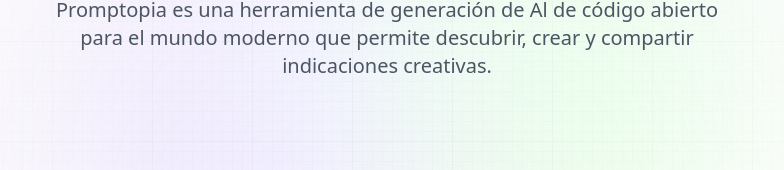
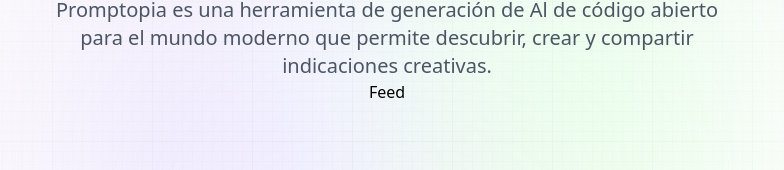
Before and after one commit to Sebmm3010/promtopia, a Next.js app: page / in a window 1280 px wide. Shown: the part 164-334 px from the top of the page, without its empty margins (253-1037 px from the left). Built offline with nearby package versions, Linux system fonts and the light colour scheme.

Commit message:
components

```diff
--- a/app/page.tsx
+++ b/app/page.tsx
@@ -1,3 +1,5 @@
+import { Feed } from "@components";
+
 const Home = () => {
   return (
     <section className="w-full flex-center flex-col">
@@ -14,8 +16,11 @@ const Home = () => {
         el mundo moderno que permite descubrir, crear y compartir indicaciones
         creativas.
       </p>
+
+      {/* Feed */}
+      <Feed />
     </section>
-  );
+  )
 }
 
 export default Home;
--- /dev/null
+++ b/components/Feed.tsx
@@ -0,0 +1,7 @@
+import React from 'react'
+
+export const Feed = () => {
+  return (
+    <div>Feed</div>
+  )
+}
--- /dev/null
+++ b/components/Form.tsx
@@ -0,0 +1,7 @@
+import React from 'react'
+
+export const Form = () => {
+  return (
+    <div>Form</div>
+  )
+}
--- /dev/null
+++ b/components/Navbar.tsx
@@ -0,0 +1,7 @@
+import React from 'react'
+
+export const Navbar = () => {
+  return (
+    <div>Navbar</div>
+  )
+}
--- /dev/null
+++ b/components/ProptCart.tsx
@@ -0,0 +1,7 @@
+import React from 'react'
+
+export const ProptCart = () => {
+  return (
+    <div>ProptCart</div>
+  )
+}
--- /dev/null
+++ b/components/Provider.tsx
@@ -0,0 +1,7 @@
+import React from 'react'
+
+export const Provider = () => {
+  return (
+    <div>Provider</div>
+  )
+}
--- /dev/null
+++ b/components/index.ts
@@ -0,0 +1,5 @@
+export * from './Feed';
+export * from './Form';
+export * from './Navbar';
+export * from './ProptCart';
+export * from './Provider';
```
